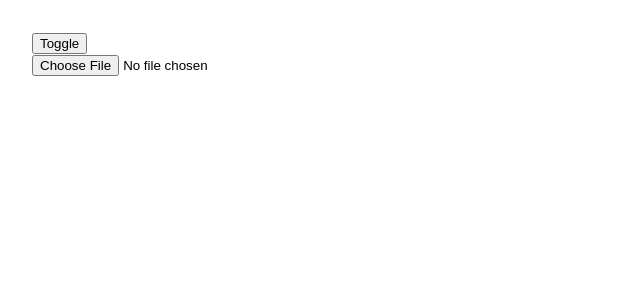
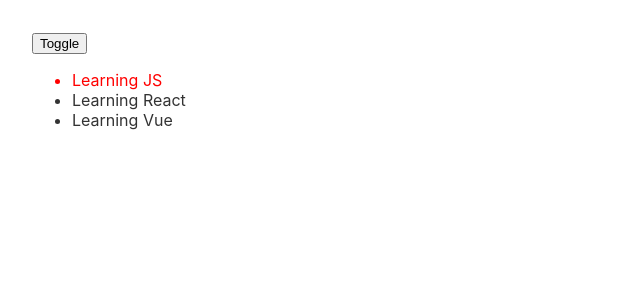
Before and after one commit to phamquanganh31101998/tiktok, a React (Create React App) app: page / in a window 1280 px wide. Both pictures are taken after a click on the button "Toggle". Shown: the top 300 px of the page, without its empty margins (0-640 px from the left). Built offline with nearby package versions, Linux system fonts and the light colour scheme.

Commit message:
useEffect with fake chat app

```diff
--- a/src/Content.js
+++ b/src/Content.js
@@ -1,31 +1,53 @@
 import { useEffect, useState } from 'react'
 
+const lessons = [
+  {
+    id: 1,
+    name: 'Learning JS'
+  },
+  {
+    id: 2,
+    name: 'Learning React'
+  },
+  {
+    id: 3,
+    name: 'Learning Vue'
+  },
+]
+
 function Content() {
-  const [avatar, setAvatar] = useState()
+  const [lessonId, setLessonId] = useState(1)
 
   useEffect(() => {
+    const handleComment = ({ detail }) => {
+      console.log(detail)
+    }
+    window.addEventListener(`lesson-${lessonId}`, handleComment)
+
     return () => {
-      avatar && URL.revokeObjectURL(avatar.preview)
+      window.removeEventListener(`lesson-${lessonId}`, handleComment)
     }
-  }, [avatar])
-
-  const handlePreviewAvatar = (e) => {
-    const file = e.target.files[0]
-
-    file.preview = URL.createObjectURL(file)
-
-    setAvatar(file)
-  }
+  }, [lessonId])
 
   return (
     <div>
-      <input
-        type="file"
-        onChange={handlePreviewAvatar}
-      />
-      {avatar && (
-        <img src={avatar.preview} alt="" width="80%"/>
-      )}
+      <ul>
+        {
+          lessons.map(lesson => (
+            <li
+              key={lesson.id}
+              style={
+                {
+                  color: lessonId === lesson.id ? 'red' : '#333'
+                }
+              }
+              onClick={() => setLessonId(lesson.id)}
+            >
+              {lesson.name}
+            </li>
+          ))
+        }
+      </ul>
     </div>
   )
 }
--- a/src/index.js
+++ b/src/index.js
@@ -3,6 +3,21 @@
 import './index.css';
 import App from './App';
 import reportWebVitals from './reportWebVitals';
+
+// fake comments
+function emitComments(id) {
+  setInterval(() => {
+    window.dispatchEvent(
+      new CustomEvent(`lesson-${id}`, {
+        detail: `Content ${id}`
+      })
+    )
+  }, 1000)
+}
+
+emitComments(1)
+emitComments(2)
+emitComments(3)
 
 ReactDOM.render(
   <React.StrictMode>
```
